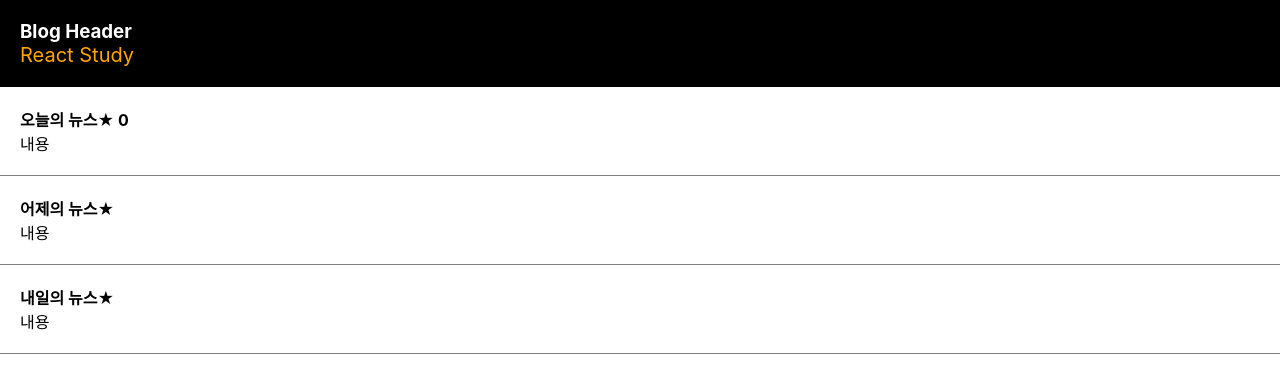
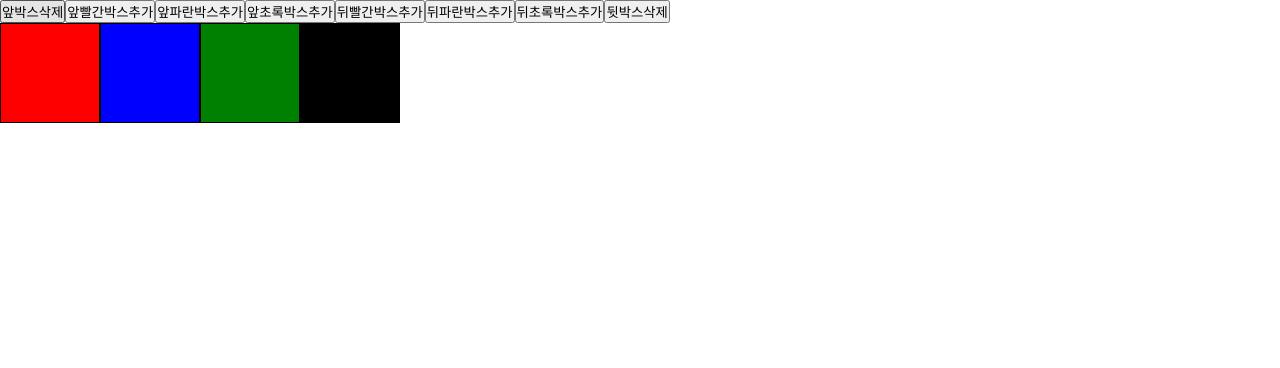
Before and after one commit to hhho0coco1-star/React_study, a React (Create React App) app: page / in a window 1280 px wide. Shown: the top 368 px of the page. Built offline with nearby package versions, Linux system fonts and the light colour scheme.

Commit message:
React props Quiz

```diff
--- a/src/App.css
+++ b/src/App.css
@@ -2,13 +2,14 @@
   text-align: center;
 }
 
-.font-red {
+/* .font-red {
   color: red;
-}
+} */
 
 .title {
     font-size: 2rem;
     font-weight: bold;
+    color: black;
 }
 
 .textItem {
--- a/src/App.js
+++ b/src/App.js
@@ -7,6 +7,8 @@ import Export01 from './components/Export01';
 import Quiz01 from './quiz/Quiz01';
 import Quiz03 from './quiz/Quiz03';
 import NewsBlog from './newsBlog/NewsBlog';
+import Quiz04 from './quiz/Quiz04';
+import Quiz05 from './quiz/Quiz05';
 
 function App() {
 
@@ -16,7 +18,9 @@ function App() {
     // return <Export01/>;
     // return <Quiz01 />;
     // return <Quiz03 />;
-    return <NewsBlog />;
+    // return <NewsBlog />;
+    // return <Quiz04 />;
+    return <Quiz05 />;
 
   // return (
   //   <div className="App">
--- /dev/null
+++ b/src/newsBlog/Modal02.js
@@ -0,0 +1,36 @@
+import { useState } from "react";
+
+export default function Modal02({ title }) {
+
+    let [cnt, setCnt] = useState([0, 0, 0]);
+
+    return (
+        <div>
+            <div className="textItem">
+
+                <h2 className="title"><span onClick={() => {
+
+                    let tf = false;
+                    if(!tf) {
+                        tf = true;
+                    }else {
+                        tf = false;
+                    }
+
+                }}>{title}</span> <span onClick={(event) => {
+                    event.stopPropagation(); // 이벤트 발생 전파 방지
+
+                    let baseCnt = Array.isArray(cnt) ? cnt : [0, 0, 0];
+                    let newCnt = [...baseCnt];
+
+                    newCnt[0] += 1;
+                    setCnt(newCnt); // 배열에 배열을 넣어서 set
+
+                }}>★</span> {cnt[0]} </h2>
+                <p>content xxx</p>
+
+            </div>
+
+        </div>
+    );
+}
--- a/src/newsBlog/NewsBlog.js
+++ b/src/newsBlog/NewsBlog.js
@@ -2,15 +2,16 @@ import { useState } from 'react';
 import './NewsBlog.css';
 // import useState
 import Modal from './Modal';
+import Modal02 from './Modal02';
 
 export default function NewsBlog() {
 
     // 하드코딩(텍스트를 직접) vs 변수 vs state 변수
     let title = "React Study";
 
-    let [news1, setNews1] = useState("오늘의 뉴스");
-    let [news2, setNews2] = useState("어제의 뉴스");
-    let [news3, setNews3] = useState("내일의 뉴스");
+    // let [news1, setNews1] = useState("오늘의 뉴스");
+    // let [news2, setNews2] = useState("어제의 뉴스");
+    // let [news3, setNews3] = useState("내일의 뉴스");
 
     let [news, setNews] = useState(["오늘의 뉴스", "어제의 뉴스", "내일의 뉴스"]);
     let [likeCount, setLikeCount] = useState(0);
@@ -23,57 +24,64 @@ export default function NewsBlog() {
                 <div style={{ color: "orange", fontSize: "20px" }}>{title}</div>
             </div>
 
-            {/* <div className='post-list'>
-                <h4>{news1}</h4>
-                <p>내용</p>
+            <div>
+                {news.map((item, index) => {
+                    return (<Modal02 title={item} key={index} />)})}
             </div>
 
-            <div className='post-list'>
-                <h4>{news2}</h4>
-                <p>내용</p>
-            </div>
+        </div>
+        // {/* <div className='post-list'>
+        //     <h4>{news1}</h4>
+        //     <p>내용</p>
+        // </div>
 
-            <div className='post-list'>
-                <h4>{news3}</h4>
-                <p>내용</p>
-            </div> */}
+        // <div className='post-list'>
+        //     <h4>{news2}</h4>
+        //     <p>내용</p>
+        // </div>
 
-            <div className='post-list'>
-                <h4 onClick={()=> {
+        // <div className='post-list'>
+        //     <h4>{news3}</h4>
+        //     <p>내용</p>
+        // </div> */}
 
-                    // 1번
-                    // if(modalFlag == true) {
-                    //     setModalFlag(false);
-                    // }else {
-                    //     setModalFlag(true);
-                    // }
+        // {/* <div className='post-list'>
+        //     <h4 onClick={()=> {
 
-                    // 2번
-                    // setModalFlag( modalFlag ? false : true);
+        //         // 1번
+        //         // if(modalFlag == true) {
+        //         //     setModalFlag(false);
+        //         // }else {
+        //         //     setModalFlag(true);
+        //         // }
 
-                    setModalFlag( !modalFlag );
+        //         // 2번
+        //         // setModalFlag( modalFlag ? false : true);
 
-                }}>{news[0]}
-                    <span onClick={(event)=> {
-                    event.stopPropagation(); // 이벤트 발생을 추가로 전파(전달) stop
-                    setLikeCount(likeCount + 1);
-                }}>★</span> {likeCount}</h4>
-                <p>내용</p>
-            </div>
+        //         setModalFlag( !modalFlag );
 
-            <div className='post-list'>
-                <h4>{news[1]}<span>★</span></h4>
-                <p>내용</p>
-            </div>
+        //     }}>{news[0]}
+        //         <span onClick={(event)=> {
+        //         event.stopPropagation(); // 이벤트 발생을 추가로 전파(전달) stop
+        //         setLikeCount(likeCount + 1);
+        //     }}>★</span> {likeCount}</h4>
+        //     <p>내용</p>
 
-            <div className='post-list'>
-                <h4>{news[2]}<span>★</span></h4>
-                <p>내용</p>
-            </div>
+        // </div>
 
-            {
-                modalFlag ? <Modal/> : null
-            }
-        </div>
+        // <div className='post-list'>
+        //     <h4>{news[1]}<span>★</span></h4>
+        //     <p>내용</p>
+        // </div>
+
+        // <div className='post-list'>
+        //     <h4>{news[2]}<span>★</span></h4>
+        //     <p>내용</p>
+        // </div>
+
+        // {
+        //     modalFlag ? <Modal/> : null
+        // } */}
+
     )
 }
--- /dev/null
+++ b/src/quiz/Quiz04.css
@@ -0,0 +1,7 @@
+.box {
+    width: 100px;
+    height: 100px;
+    border: 1px solid black;
+    display: inline-block;
+    background-color: lightgreen;
+}
--- /dev/null
+++ b/src/quiz/Quiz04.js
@@ -0,0 +1,39 @@
+import { useState } from "react"
+import './Quiz04.css';
+
+let cnt = 0;
+
+export default function Quiz04() {
+
+    const [box, setBox] = useState([]);
+    const boxAdd = () => {
+        const newBoxes = [];
+
+        for (let i = 0; i < 2; i++) {
+            cnt++;
+            newBoxes.push({ // box add
+                id: cnt,
+                text: `Box ${cnt}`
+            });
+        }
+        setBox(prevBox => [...prevBox, ...newBoxes]);
+    }
+    return (
+
+        <div>
+            <button onClick={boxAdd}>
+                추가
+            </button>
+
+            <div>
+
+                {box.map((box) => (
+                    <div key={box.id} className="box">
+                        {box.text}
+                    </div>
+                ))}
+
+            </div>
+        </div>
+    )
+}
--- /dev/null
+++ b/src/quiz/Quiz05.css
@@ -0,0 +1,6 @@
+.box {
+width: 100px;
+height: 100px;
+border:1px solid black;
+display: inline-block;
+}
--- /dev/null
+++ b/src/quiz/Quiz05.js
@@ -0,0 +1,80 @@
+import { useState } from "react"
+
+export default function Quiz05() {
+
+    let [box, setBox] = useState([
+        <div className="box" style={{ backgroundColor: "red" }}></div>,
+        <div className="box" style={{ backgroundColor: "blue" }}></div>,
+        <div className="box" style={{ backgroundColor: "green" }}></div>,
+        <div className="box" style={{ backgroundColor: "black" }}></div>
+    ])
+
+
+    return (
+
+        <div>
+            <button onClick={() => {
+                let temp = [...box];
+                temp.shift();
+                setBox(temp);
+            }}>앞박스삭제</button>
+
+            <button onClick={() => {
+                let temp = [...box];
+                temp.unshift(
+                    <div className="box" style={{ backgroundColor: "red" }}></div>);
+                setBox(temp);
+            }}>앞빨간박스추가</button>
+
+            <button onClick={() => {
+                let temp = [...box]
+                temp.unshift(
+                    <div className="box" style={{ backgroundColor: "blue" }}></div>
+                )
+                setBox(temp);
+            }}>앞파란박스추가</button>
+            <button onClick={() => {
+                let temp = [...box]
+                temp.unshift(
+                    <div className="box" style={{ backgroundColor: "green" }}></div>
+                )
+                setBox(temp);
+            }}>앞초록박스추가</button>
+
+            <button onClick={() => {
+                let temp = [...box]
+                temp.push(
+                    <div className="box" style={{ backgroundColor: "red" }}></div>
+                )
+                setBox(temp);
+            }}>뒤빨간박스추가</button>
+            <button onClick={() => {
+                let temp = [...box]
+                temp.push(
+                    <div className="box" style={{ backgroundColor: "blue" }}></div>
+                )
+                setBox(temp);
+            }}>뒤파란박스추가</button>
+            <button onClick={() => {
+                let temp = [...box]
+                temp.push(
+                    <div className="box" style={{ backgroundColor: "green" }}></div>
+                )
+                setBox(temp);
+            }}>뒤초록박스추가</button>
+
+            <button onClick={() => {
+                let temp = [...box];
+                temp.pop();
+                setBox(temp);
+            }}>뒷박스삭제</button>
+            <br></br>
+
+            {
+                box
+            }
+
+        </div>
+
+    )
+}
```
